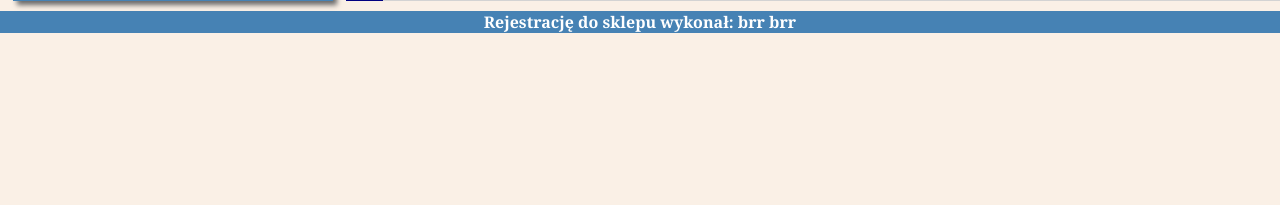
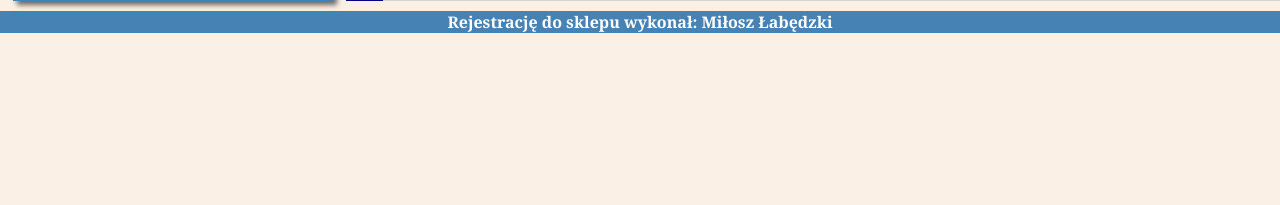
Before and after one commit to milosz-labedzki/INF03-Exam-Solutions, a PHP site: page /rejestracja.php in a window 1280 px wide. Shown: the part 509-714 px from the top of the page. Run offline with PHP 8.4, Linux system fonts and the light colour scheme.

Commit message:
Update rejestracja.php

```diff
--- a/inf03_2024_06_08/rejestracja.php
+++ b/inf03_2024_06_08/rejestracja.php
@@ -68,7 +68,7 @@
     </section>
 
     <footer>
-        <h4>Rejestrację do sklepu wykonał: brr brr</h4>
+        <h4>Rejestrację do sklepu wykonał: Miłosz Łabędzki</h4>
     </footer>
     <script>
         let szerokosc = 4;
```
